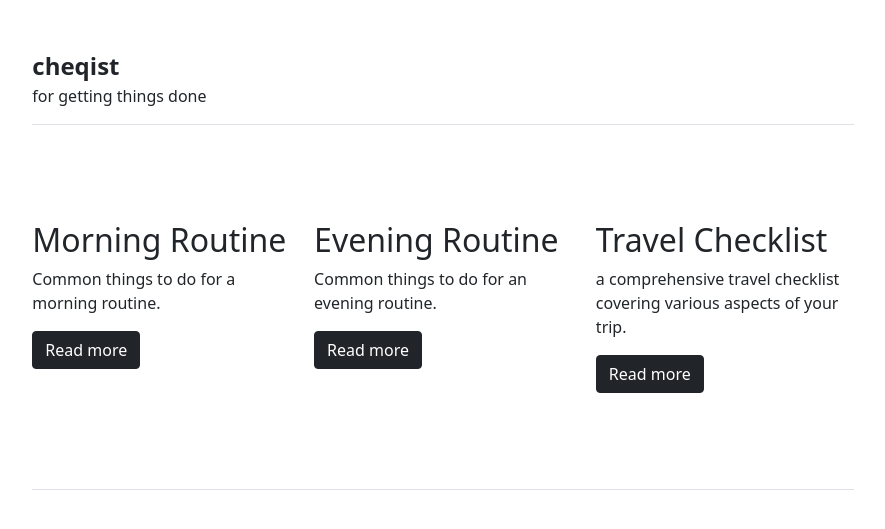
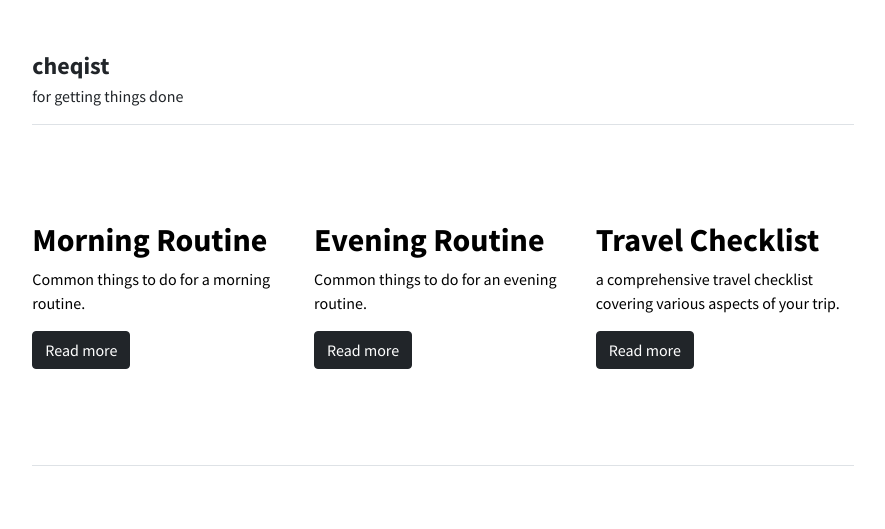
Before and after one commit to LeNPaul/cheqist-mvp, a Jekyll site: the page built from index.md, in a window 1280 px wide. Shown: the top 529 px of the page, without its empty margins (197-1082 px from the left). Built offline with Jekyll 4.4.1, drawn with Linux system fonts in a browser that asks for light colours.

Commit message:
#1 Update styling and formatting

```diff
--- a/_includes/head.html
+++ b/_includes/head.html
@@ -8,5 +8,5 @@
     <link rel="apple-touch-icon" sizes="152x152" href="/assets/apple-icon-152x152.png">
     <link rel="shortcut icon" href="/assets/favicon.ico">
     <link rel="preconnect" href="https://fonts.gstatic.com">
-    <link href="https://fonts.googleapis.com/css2?family=Roboto:ital,wght@0,300;0,400;0,700;1,400&display=swap" rel="stylesheet">
+    <link href="https://fonts.googleapis.com/css2?family=Source+Sans+Pro:ital,wght@0,300;0,400;0,700;1,300;1,400;1,700&display=swap" rel="stylesheet">
   </head>
--- a/_layouts/home.html
+++ b/_layouts/home.html
@@ -7,7 +7,7 @@ layout: default
     <div class="feature-icon d-inline-flex align-items-center justify-content-center text-bg-primary bg-gradient fs-2 mb-3">
       <svg class="bi" width="1em" height="1em"><use xlink:href="#collection"/></svg>
     </div>
-    <h3 class="fs-2 text-body-emphasis">Morning Routine</h3>
+    <h3 class="fs-2 fw-bold text-body-emphasis">Morning Routine</h3>
     <p>Common things to do for a morning routine.</p>
     <a href="{{ site.github.url }}/c/morning-routine" class="btn btn-dark">
       Read more
@@ -17,7 +17,7 @@ layout: default
     <div class="feature-icon d-inline-flex align-items-center justify-content-center text-bg-primary bg-gradient fs-2 mb-3">
       <svg class="bi" width="1em" height="1em"><use xlink:href="#people-circle"/></svg>
     </div>
-    <h3 class="fs-2 text-body-emphasis">Evening Routine</h3>
+    <h3 class="fs-2 fw-bold text-body-emphasis">Evening Routine</h3>
     <p>Common things to do for an evening routine.</p>
     <a href="{{ site.github.url }}/c/evening-routine" class="btn btn-dark">
       Read more
@@ -27,7 +27,7 @@ layout: default
     <div class="feature-icon d-inline-flex align-items-center justify-content-center text-bg-primary bg-gradient fs-2 mb-3">
       <svg class="bi" width="1em" height="1em"><use xlink:href="#toggles2"/></svg>
     </div>
-    <h3 class="fs-2 text-body-emphasis">Travel Checklist</h3>
+    <h3 class="fs-2 fw-bold text-body-emphasis">Travel Checklist</h3>
     <p>a comprehensive travel checklist covering various aspects of your trip.</p>
     <a href="{{ site.github.url }}/c/travel-checklist" class="btn btn-dark">
       Read more
--- a/_layouts/page.html
+++ b/_layouts/page.html
@@ -3,7 +3,7 @@ layout: default
 ---
 
 <div class="row g-5 mb-5 lh-lg">
-    <div class="col-md-9 mx-auto">
+    <div class="col-md-6 mx-auto">
         <h1 class="fw-bold">{{ page.title }}</h1>
         {{ content }}
     </div>
--- /dev/null
+++ b/assets/css/main.css
@@ -0,0 +1,5 @@
+body {
+  background: #ffffff;
+  color: #000000;
+  font-family: 'Source Sans Pro', sans-serif;
+}
```
